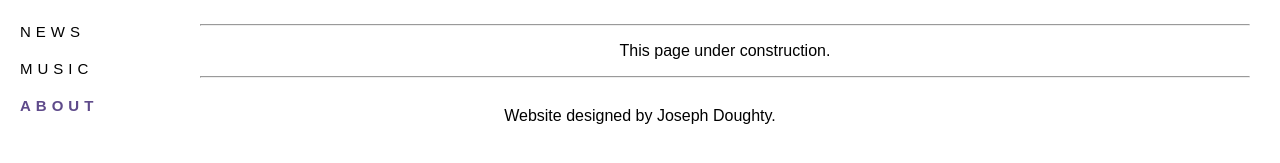
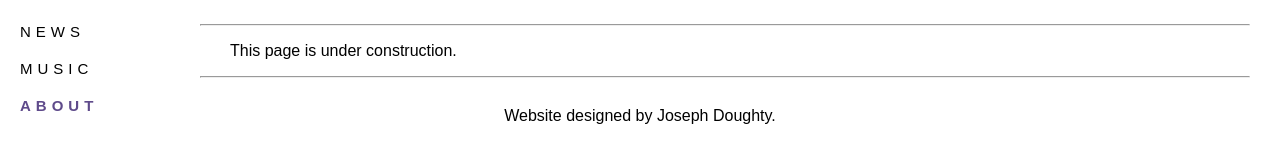
Before and after one commit to HaloNineteen/HaloNineteen.github.io, a plain HTML site: page about.html in a window 1280 px wide. Shown: the part 61-224 px from the top of the page. Drawn offline with Linux system fonts and the light colour scheme.

Commit message:
Added JavaScript file, animated message on About page

```diff
--- a/about.html
+++ b/about.html
@@ -3,10 +3,11 @@
 <head>
 <title>Halo Nineteen</title>
 <link href="resources/css/baseStyleSheet.css" rel="stylesheet" type="text/css">
+<script type="text/javascript" src="resources/js/baseJavaScript.js"></script>
 <meta charset="UTF-8">
 <meta name="viewport" content="width=device-width, initial-scale=1">
 </head>
-<body>
+<body onload="typeWriter()">
 
 <div class="header">
   <a href="index.html">
@@ -24,7 +25,7 @@
     <br>
     <hr>
 
-    <p align = "center">This page under construction.</p>
+    <p id="underConstruction" class="indent"></p>
     <hr>
 </div>
 
--- /dev/null
+++ b/resources/js/baseJavaScript.js
@@ -0,0 +1,11 @@
+var i = 0;
+var txt = 'This page is under construction.';
+var speed = 10;
+
+function typeWriter() {
+    if (i < txt.length) {
+        document.getElementById("underConstruction").innerHTML += txt.charAt(i);
+        i++;
+        setTimeout(typeWriter, speed);
+      }
+    }
```
Also changed, not shown: music.html (+4 -1 lines).
